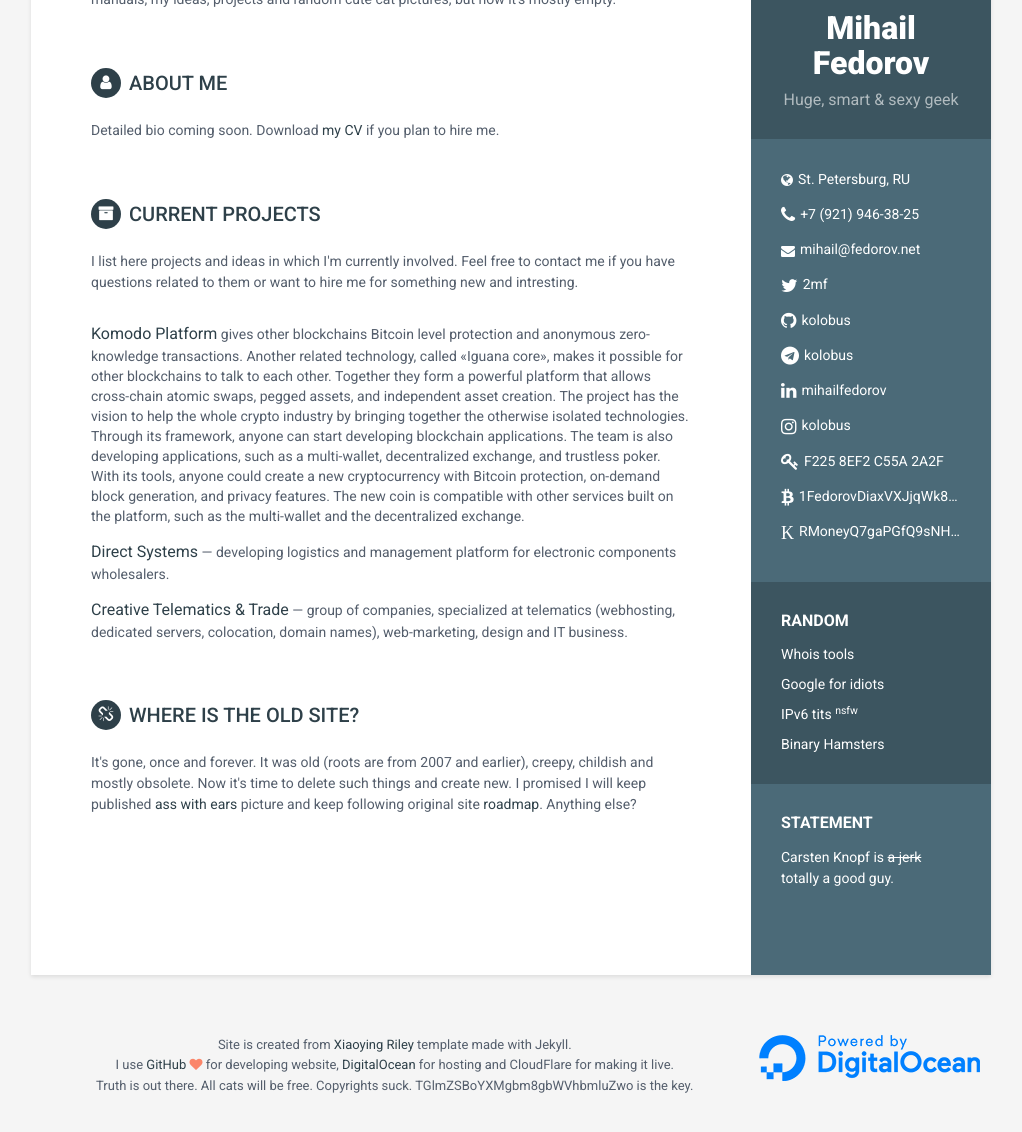
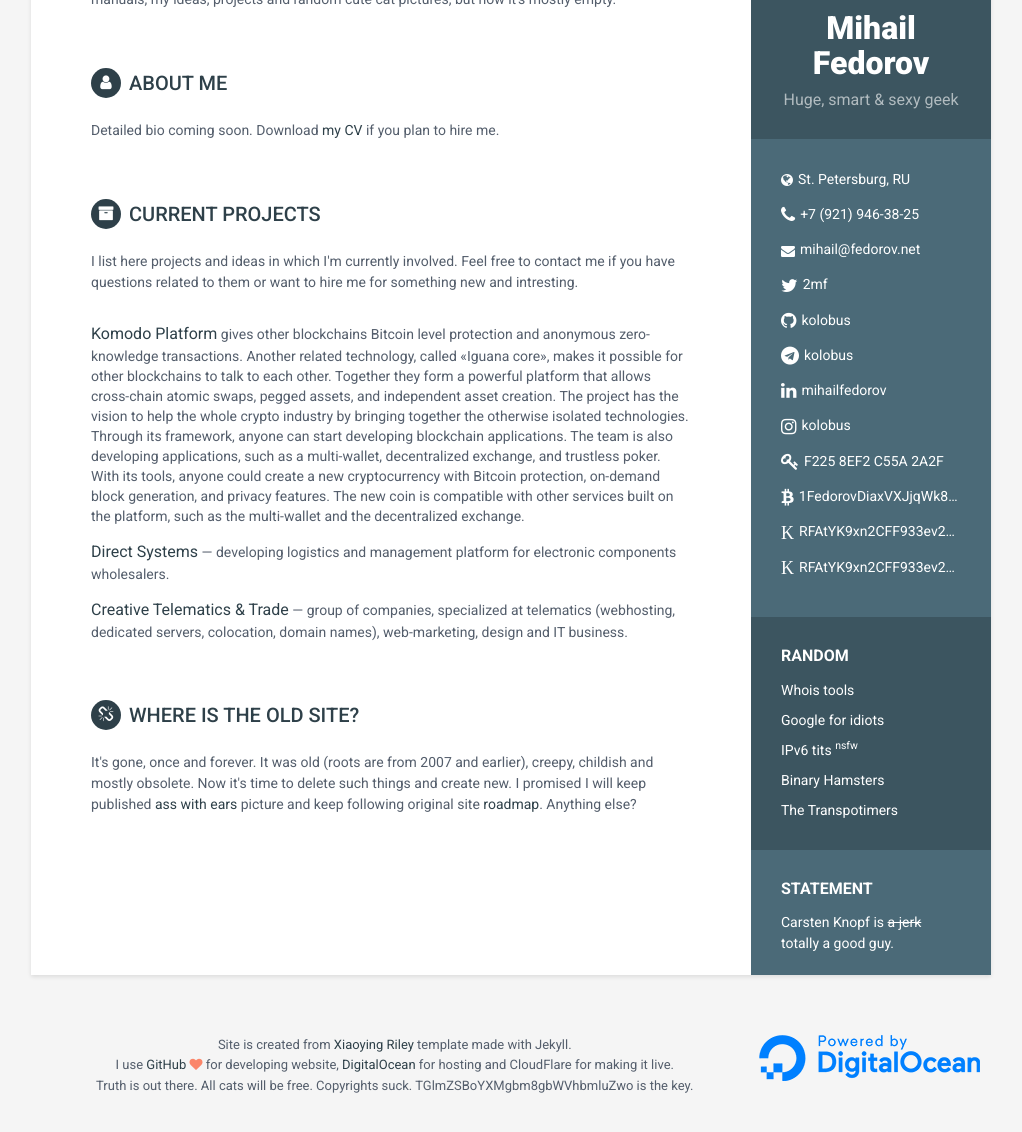
Before and after one commit to kolobus/fedorov.net, a Jekyll site: the page built from index.html, in a window 1280 px wide, cut to the strip 214-1371 px from the top of the page. Shown: the top 1132 px of the strip, without its empty margins (129-1151 px from the left). Built offline with Jekyll 4.4.1, drawn with Linux system fonts in a browser that asks for light colours.

Commit message:
TRANSPOTIMERS

```diff
--- a/_config.yml
+++ b/_config.yml
@@ -13,7 +13,8 @@
   username: 2mf
 money:
   bitcoin: 1FedorovDiaxVXJjqWk8AFA5x1uNi1N5K6
-  komodo: RMoneyQ7gaPGfQ9sNHuXpNJ685QekUdoBu
+  komodo: RFAtYK9xn2CFF933ev2R1Adu9zwXawQocp
+  wirelesscoin: RFAtYK9xn2CFF933ev2R1Adu9zwXawQocp
 
 include: ["_pages"]
 exclude: ["_obsolete"]
--- a/_includes/sidebar.html
+++ b/_includes/sidebar.html
@@ -1,4 +1,4 @@
-     <div class="sidebar-wrapper">
+       <div class="sidebar-wrapper">
             <div class="profile-container">
                 <a href="/"><img class="profile" src="{{ site.github.owner_gravatar_url }}" alt="Mihail Fedorov" /></a>
                 <h1 class="name">Mihail Fedorov</h1>
@@ -20,6 +20,7 @@
                   <li class="keybase"><i class="fa fa-key"></i><a href="https://keybase.io/kolo/">F225 8EF2 C55A 2A2F</a>
                   <li class="btc"><i class="fa fa-btc"></i><a href="https://blockr.io/address/info/{{ site.money.bitcoin }}">{{ site.money.bitcoin }}</a></li>
                   <li class="kmd"><i class="fa">K</i><a href="https://kpx.io/accounts/{{ site.money.komodo }}">{{ site.money.komodo }}</a></li>
+                  <li class="kmd"><i class="fa">K</i><a href="http://thetranspotimers.com">{{ site.money.wirelesscoin }}</a></li>
 
                 </ul>
             </div>
@@ -31,6 +32,7 @@
                 <li><a href="https://googleforidiots.com">Google for idiots</a></li>
                 <li><a href="https://ipv6tits.com">IPv6 tits</a> <sup>nsfw</sup></li>
                 <li><a href="https://binaryhamsters.com">Binary Hamsters</a></li>
+                <li><a href="http://thetranspotimers.com">The Transpotimers</a></li>
               </ul>
             </div>
 
```
